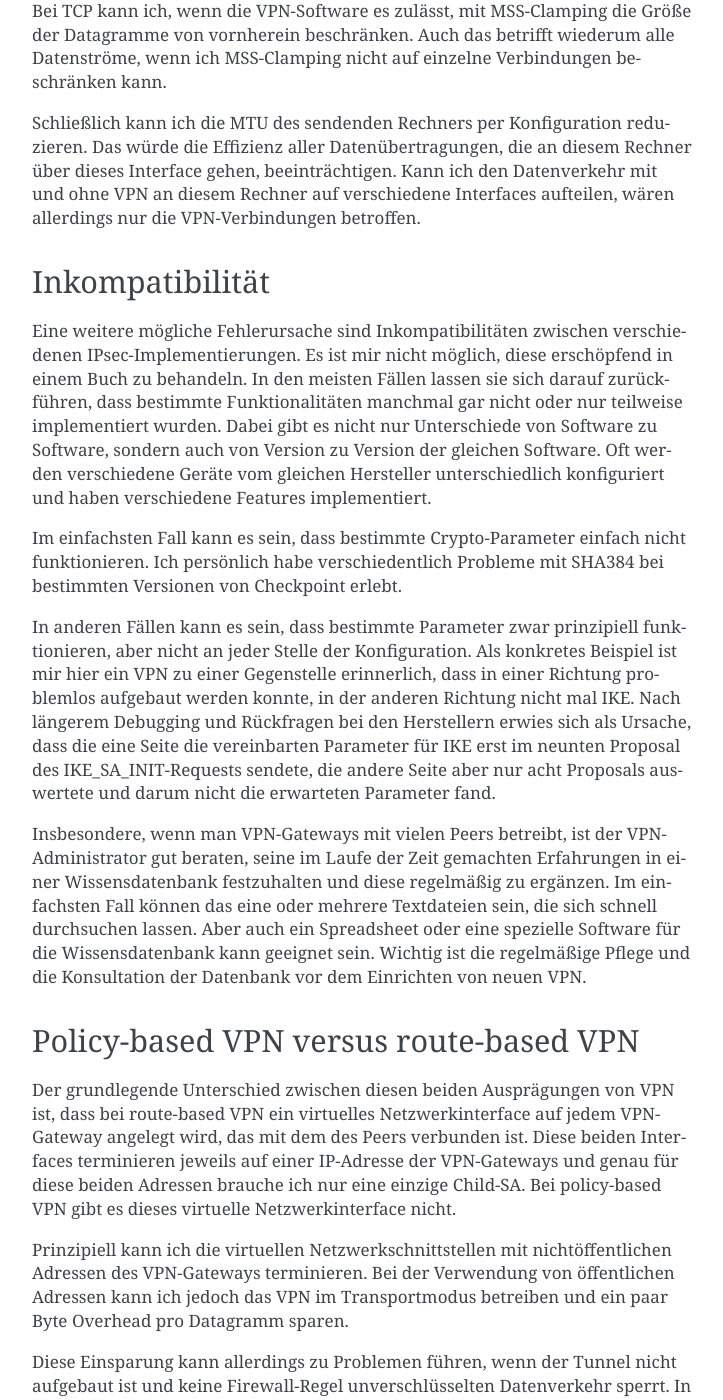
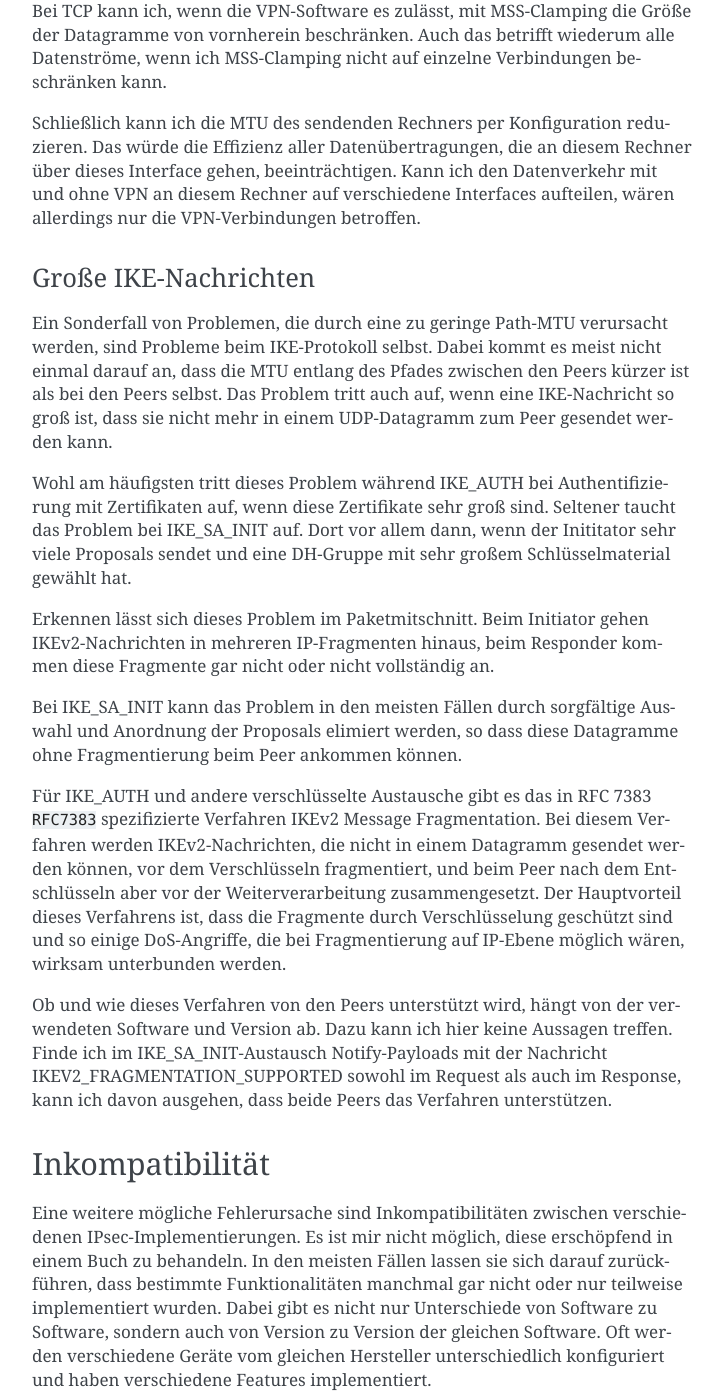
Before and after one commit to matwei-books/Fehlersuche-bei-IPsec-VPN-mit-IKEv2, a Sphinx documentation site: the page built from source/fehler/ursachen.rst, in a window 1280 px wide and 1400 px high, scrolled down 11261 px. Shown: the whole window, without its empty margins (388-1111 px from the left). Built offline with Sphinx 7.4.7, drawn with Linux system fonts in a browser that asks for light colours; cross-references to code outside the pages are shown as plain code; some of the changed text lies outside the part shown.

Commit message:
Hinweise zu Fragmentierung bei IKEv2

```diff
--- a/source/fehler/ursachen.rst
+++ b/source/fehler/ursachen.rst
@@ -632,6 +632,67 @@ Kann ich den Datenverkehr mit und ohne VPN
 an diesem Rechner auf verschiedene Interfaces aufteilen,
 wären allerdings nur die VPN-Verbindungen betroffen.
 
+Große IKE-Nachrichten
+.....................
+
+Ein Sonderfall von Problemen,
+die durch eine zu geringe Path-MTU verursacht werden,
+sind Probleme beim IKE-Protokoll selbst.
+Dabei kommt es meist nicht einmal darauf an,
+dass die MTU entlang des Pfades zwischen den Peers kürzer ist
+als bei den Peers selbst.
+Das Problem tritt auch auf,
+wenn eine IKE-Nachricht so groß ist,
+dass sie nicht mehr in einem UDP-Datagramm
+zum Peer gesendet werden kann.
+
+.. index:: Zertifikat
+
+Wohl am häufigsten tritt dieses Problem während IKE_AUTH
+bei Authentifizierung mit Zertifikaten auf,
+wenn diese Zertifikate sehr groß sind.
+Seltener taucht das Problem bei IKE_SA_INIT auf.
+Dort vor allem dann,
+wenn der Inititator sehr viele Proposals sendet
+und eine DH-Gruppe mit sehr großem Schlüsselmaterial gewählt hat.
+
+.. index:: Fragmentierung
+
+Erkennen lässt sich dieses Problem im Paketmitschnitt.
+Beim Initiator gehen IKEv2-Nachrichten in mehreren IP-Fragmenten hinaus,
+beim Responder kommen diese Fragmente gar nicht
+oder nicht vollständig an.
+
+Bei IKE_SA_INIT kann das Problem
+in den meisten Fällen
+durch sorgfältige Auswahl und Anordnung der Proposals
+elimiert werden,
+so dass diese Datagramme ohne Fragmentierung
+beim Peer ankommen können.
+
+Für IKE_AUTH und andere verschlüsselte Austausche
+gibt es das in RFC 7383 :cite:`RFC7383` spezifizierte Verfahren
+IKEv2 Message Fragmentation.
+Bei diesem Verfahren werden IKEv2-Nachrichten,
+die nicht in einem Datagramm gesendet werden können,
+vor dem Verschlüsseln fragmentiert,
+und beim Peer nach dem Entschlüsseln
+aber vor der Weiterverarbeitung zusammengesetzt.
+Der Hauptvorteil dieses Verfahrens ist,
+dass die Fragmente durch Verschlüsselung geschützt sind
+und so einige DoS-Angriffe,
+die bei Fragmentierung auf IP-Ebene möglich wären,
+wirksam unterbunden werden.
+
+Ob und wie dieses Verfahren von den Peers unterstützt wird,
+hängt von der verwendeten Software und Version ab.
+Dazu kann ich hier keine Aussagen treffen.
+Finde ich im IKE_SA_INIT-Austausch Notify-Payloads
+mit der Nachricht IKEV2_FRAGMENTATION_SUPPORTED
+sowohl im Request als auch im Response,
+kann ich davon ausgehen,
+dass beide Peers das Verfahren unterstützen.
+
 Inkompatibilität
 ----------------
 
```
Also changed, not shown: source/anhang/datagram-header.rst (+26 -23 lines), source/fehler/fehlerbilder.rst (+64 -42 lines).
